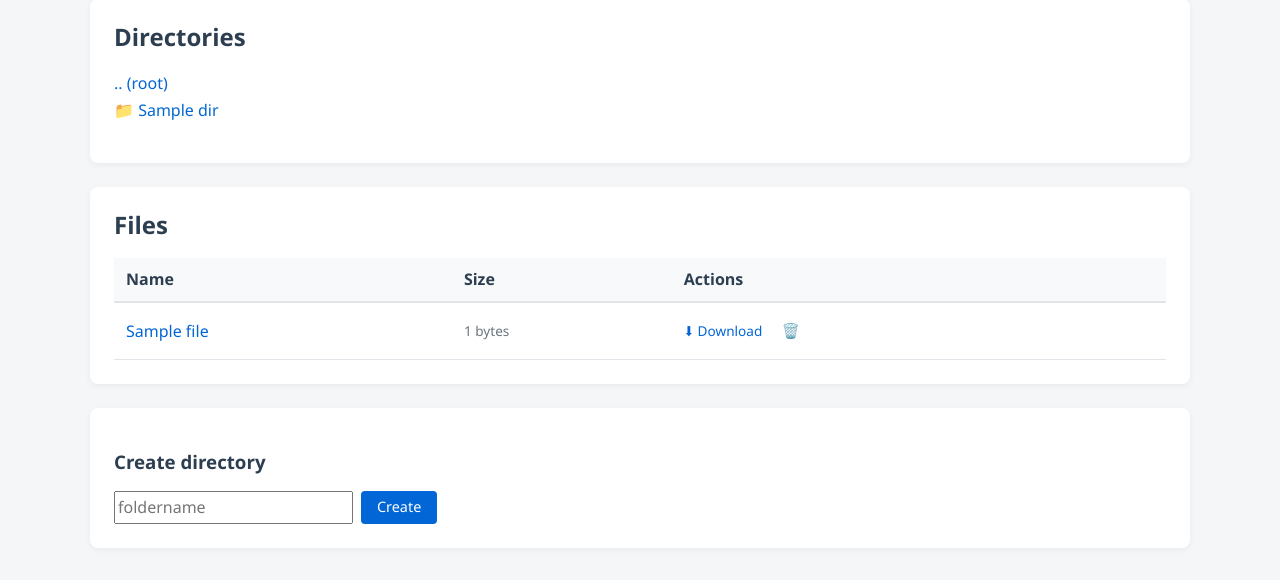
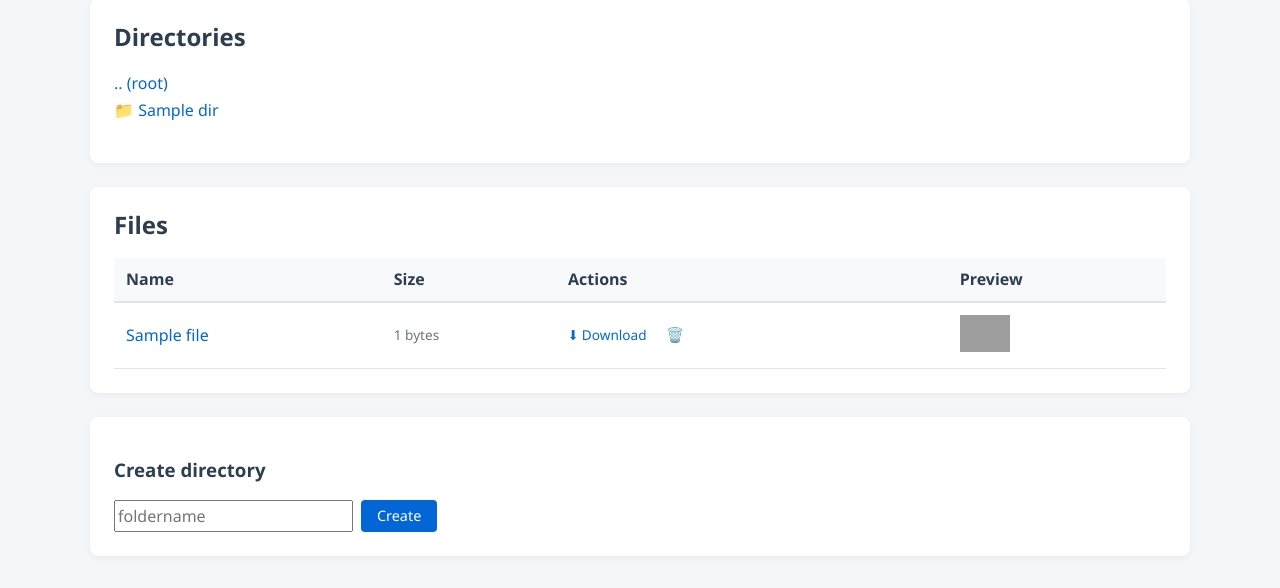
Before and after one commit to VladOniscenko/CDN, a FastAPI app: template app/templates/browse.html in a window 1280 px wide. Shown: the part 253-841 px from the top of the page. Before the commit the page ends 806 px from the top, so only its background shows below. Run offline with FastAPI, Linux system fonts and the light colour scheme; the template is opened without the code that fills it: most values are stand-ins (such as "Sample title", 1, 10 or a date in 2020); parts of the project's set-up code (start-up, migrations or seed data) failed here and were passed over; grey boxes are pictures that could not be loaded.

Commit message:
Add preview column to browse table.
Introduced a "Preview" column to display image previews alongside files. This enhances user experience by providing a quick visual representation of the content. The preview uses

```diff
--- a/app/templates/browse.html
+++ b/app/templates/browse.html
@@ -161,6 +161,7 @@
                 <th>Name</th>
                 <th>Size</th>
                 <th>Actions</th>
+                <th>Preview</th>
             </tr>
             </thead>
             <tbody>
@@ -178,6 +179,7 @@
                         </button>
                     </form>
                 </td>
+                <td><img style="max-width: 50px;" src="/cdn/{{ f.name }}" alt=""></td>
             </tr>
             {% endfor %}
             </tbody>
```
